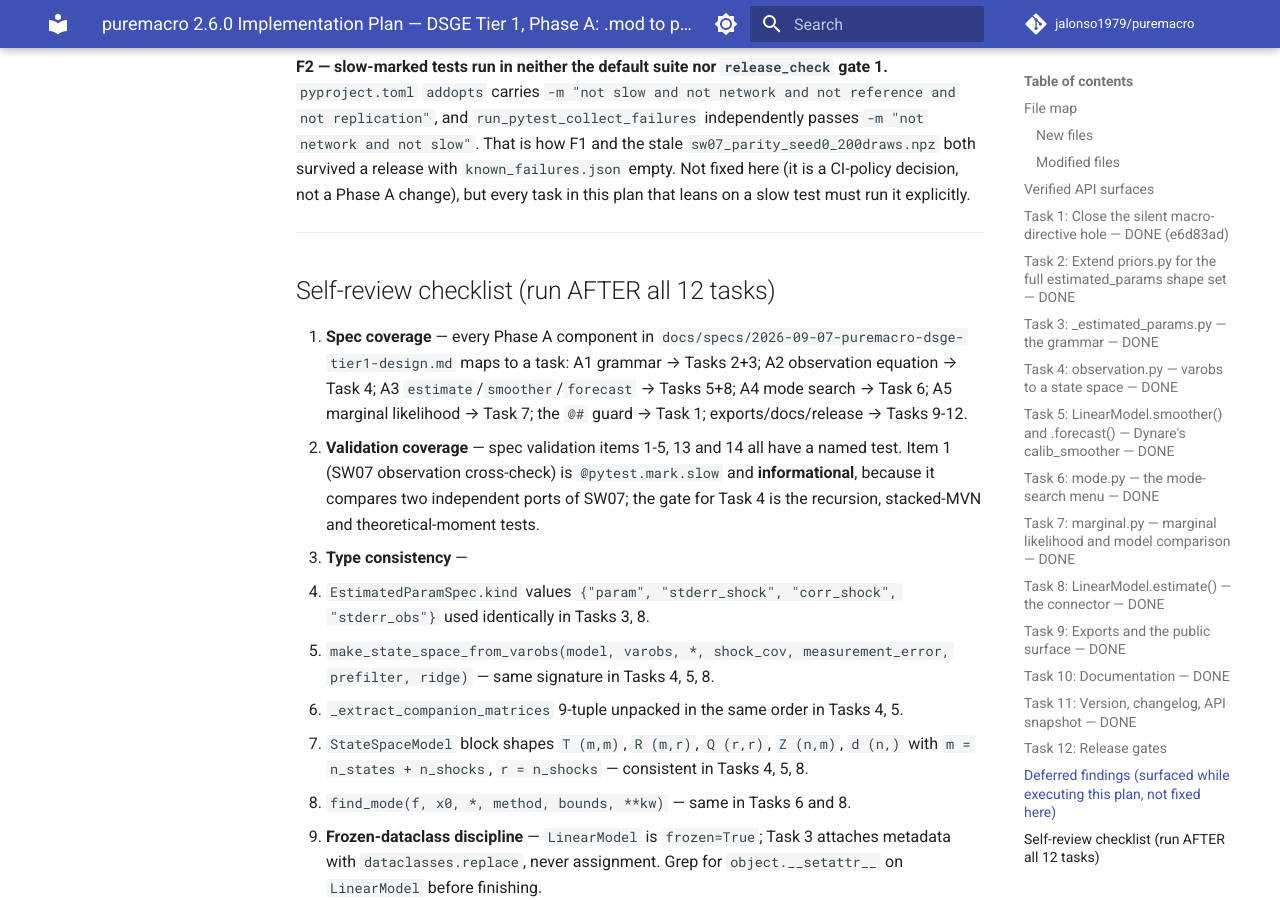
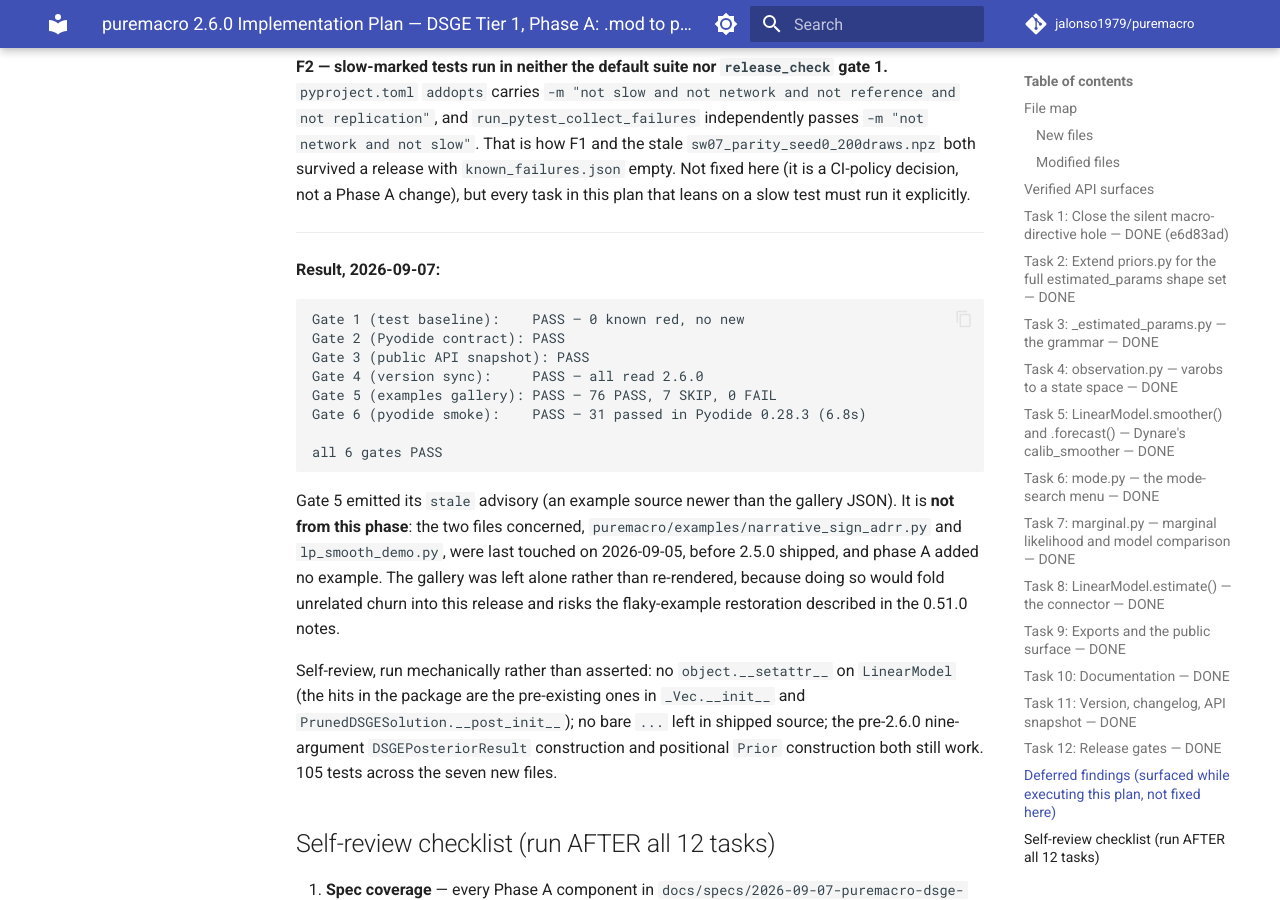
Before and after one commit to jalonso1979/puremacro, an MkDocs documentation site: the page built from docs/plans/2026-09-07-puremacro-260-dsge-estimation-phase-a-plan.md, in a window 1280 px wide and 900 px high, scrolled down 25482 px. Built offline with MkDocs 1.6.1 and Material for MkDocs 9.7.7, drawn with Linux system fonts in a browser that asks for light colours; comment, search, counter and statistics services are not loaded; some of the changed text lies outside the part shown.

Commit message:
docs(dsge): record the 2.6.0 release-gate results and self-review
All six gates pass: test baseline (0 known red, no new), Pyodide contract,
public API snapshot, version sync at 2.6.0, examples gallery (76 PASS, 7 SKIP,
0 FAIL) and Pyodide smoke (31 passed under pyodide 0.28.3).

Gate 5's `stale` advisory is recorded rather than acted on. The two example
sources newer than the gallery JSON were last touched on 2026-09-05, before
2.5.0 shipped, and phase A added no example; re-rendering would fold unrelated
churn into this release.

Self-review run mechanically: no object.__setattr__ on LinearModel, no bare
placeholders in shipped source, and pre-2.6.0 construction of
DSGEPosteriorResult and the Prior classes still works.

Co-Authored-By: Claude Opus 5 <noreply@anthropic.com>
Claude-Session: https://claude.ai/code/session_01NyHg4TroyDiHvMqALpCZ1D

````diff
--- a/docs/plans/2026-09-07-puremacro-260-dsge-estimation-phase-a-plan.md
+++ b/docs/plans/2026-09-07-puremacro-260-dsge-estimation-phase-a-plan.md
@@ -1029,9 +1029,9 @@ Regenerating in the working tree risks baking a file-sync artifact into the rele
 
 ---
 
-## Task 12: Release gates
+## Task 12: Release gates — DONE
 
-- [ ] **Step 1**
+- [x] **Step 1**
 
 ```bash
 PYTHONPATH=. python3 tools/release_check.py
@@ -1039,7 +1039,7 @@ PYTHONPATH=. python3 tools/release_check.py
 
 Expected: `all 4 gates PASS`.
 
-- [ ] **Step 2**
+- [x] **Step 2**
 
 ```bash
 PYTHONPATH=. python3 tools/release_check.py --examples --pyodide
@@ -1078,6 +1078,31 @@ every task in this plan that leans on a slow test must run it explicitly.
 
 ---
 
+**Result, 2026-09-07:**
+
+```
+Gate 1 (test baseline):    PASS — 0 known red, no new
+Gate 2 (Pyodide contract): PASS
+Gate 3 (public API snapshot): PASS
+Gate 4 (version sync):     PASS — all read 2.6.0
+Gate 5 (examples gallery): PASS — 76 PASS, 7 SKIP, 0 FAIL
+Gate 6 (pyodide smoke):    PASS — 31 passed in Pyodide 0.28.3 (6.8s)
+
+all 6 gates PASS
+```
+
+Gate 5 emitted its `stale` advisory (an example source newer than the gallery JSON). It is **not from
+this phase**: the two files concerned, `puremacro/examples/narrative_sign_adrr.py` and
+`lp_smooth_demo.py`, were last touched on 2026-09-05, before 2.5.0 shipped, and phase A added no
+example. The gallery was left alone rather than re-rendered, because doing so would fold unrelated
+churn into this release and risks the flaky-example restoration described in the 0.51.0 notes.
+
+Self-review, run mechanically rather than asserted: no `object.__setattr__` on `LinearModel` (the
+hits in the package are the pre-existing ones in `_Vec.__init__` and
+`PrunedDSGESolution.__post_init__`); no bare `...` left in shipped source; the pre-2.6.0 nine-argument
+`DSGEPosteriorResult` construction and positional `Prior` construction both still work. 105 tests
+across the seven new files.
+
 ## Self-review checklist (run AFTER all 12 tasks)
 
 1. **Spec coverage** — every Phase A component in `docs/specs/2026-09-07-puremacro-dsge-tier1-design.md` maps to a task: A1 grammar → Tasks 2+3; A2 observation equation → Task 4; A3 `estimate`/`smoother`/`forecast` → Tasks 5+8; A4 mode search → Task 6; A5 marginal likelihood → Task 7; the `@#` guard → Task 1; exports/docs/release → Tasks 9-12.
````
